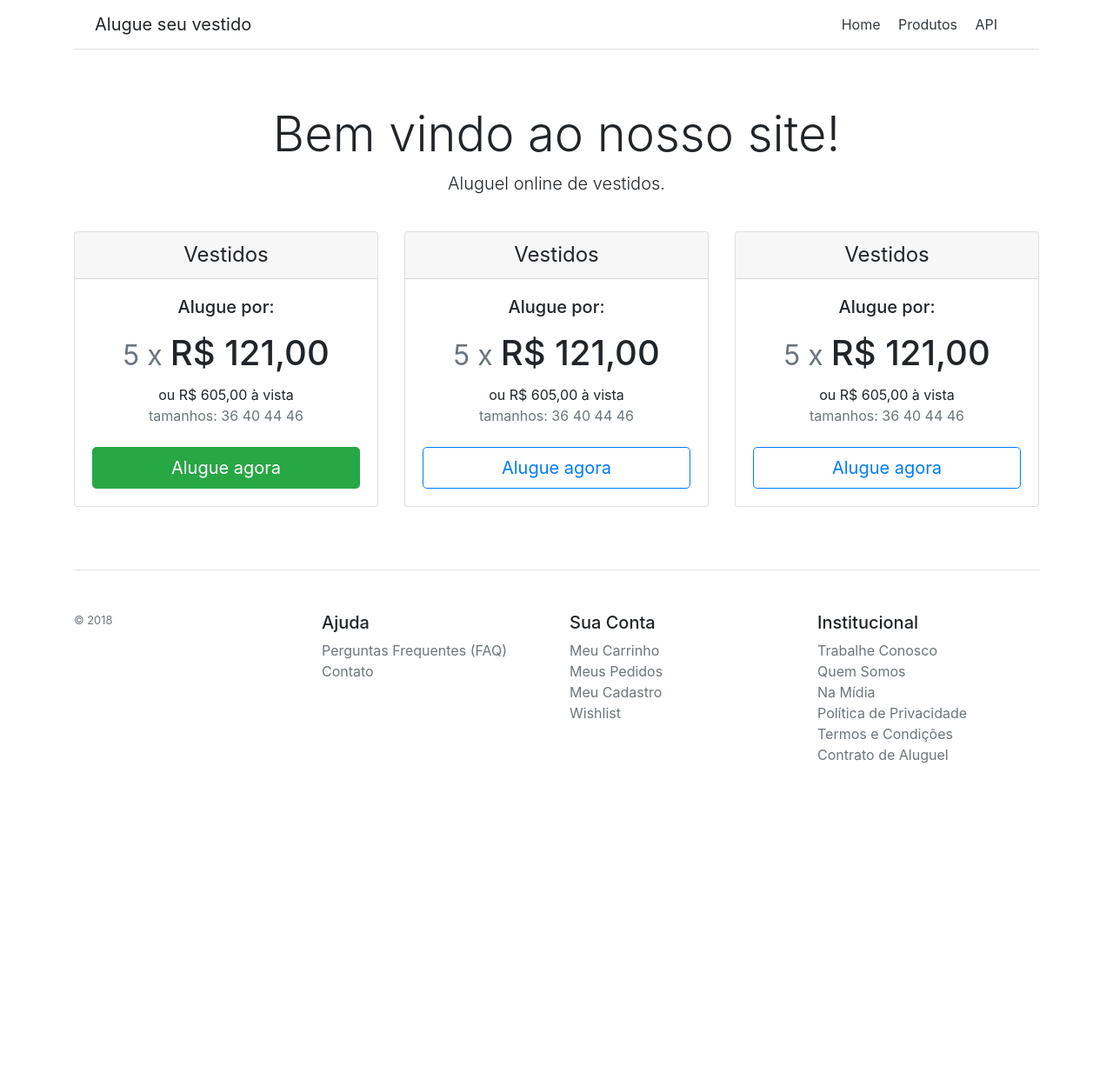
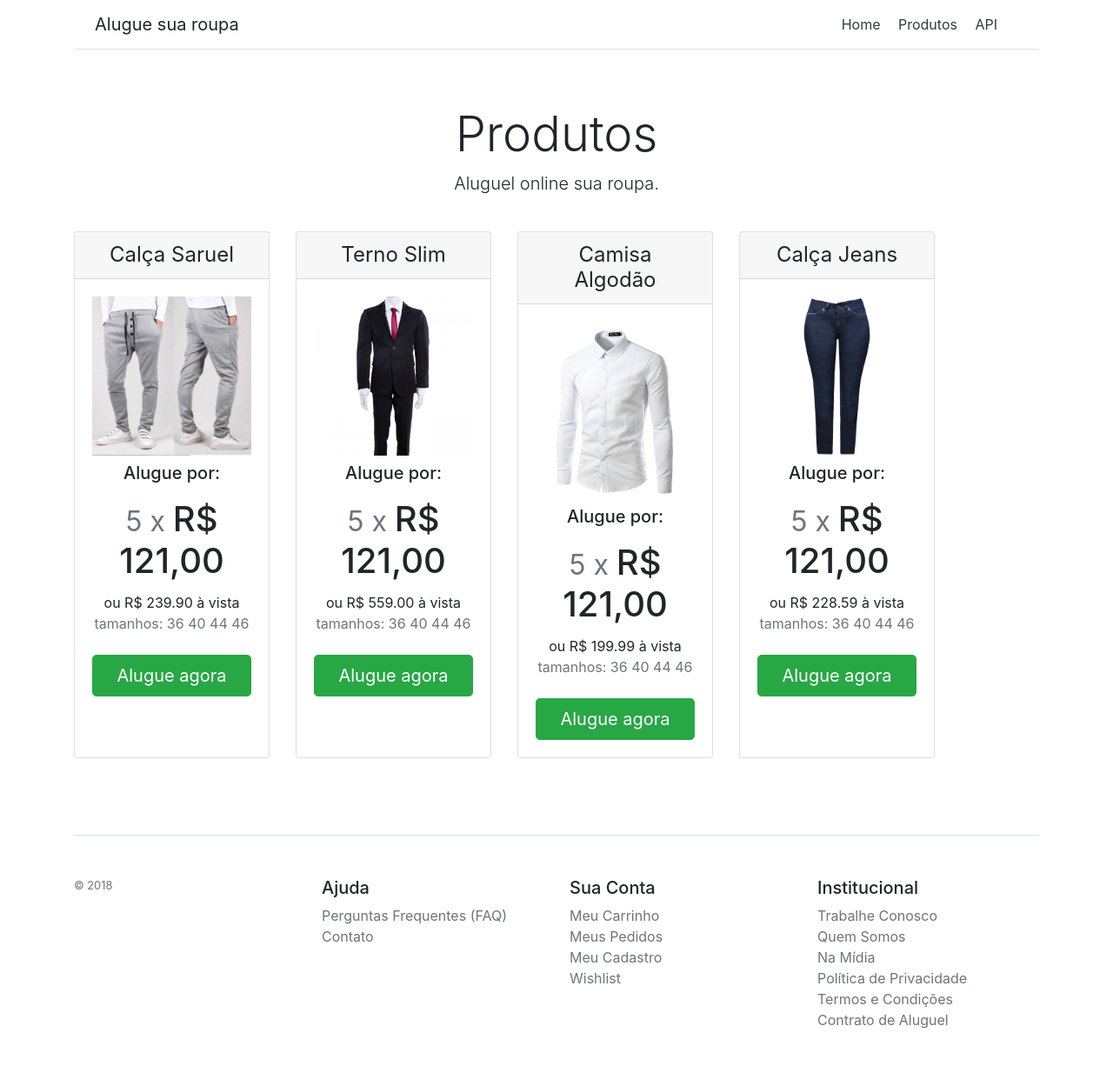
Before and after one commit to guilehm/Django-Model-API, a Django app: page /produtos/ in a window 1280 px wide. Shown: the whole page at 87% size. Before the commit the page ends 878 px from the top, so only its background shows below. Run offline with Django 3.2, Linux system fonts and the light colour scheme; data comes from the database, SQL or seed files in the repository; both versions use the stored data as it was after the commit; some libraries are stand-ins or nearby versions.

Commit message:
Products page working

```diff
--- a/core/models.py
+++ b/core/models.py
@@ -1,4 +1,12 @@
 from django.db import models
+
+
+types = (
+    ('1', 'Terno'),
+    ('2', 'Calça'),
+    ('3', 'Camisa'),
+)
+
 
 # Create your models here.
 class Product(models.Model):
@@ -6,6 +14,8 @@ class Product(models.Model):
     price       = models.DecimalField('Valor', decimal_places=2, max_digits=7)
     quantity    = models.PositiveSmallIntegerField('quantidade')
     img         = models.ImageField(upload_to='core/products')
+    type        = models.CharField(max_length=7, choices=types)
+    slug        = models.SlugField('slug', blank=True)
 
     def __str__(self):
         return self.name
--- a/core/templates/core/base.html
+++ b/core/templates/core/base.html
@@ -14,7 +14,7 @@
   <body>
     <div class="container">
       <div class="d-flex flex-column flex-md-row align-items-center p-3 px-md-4 mb-3 bg-white border-bottom box-shadow">
-        <h5 class="my-0 mr-md-auto font-weight-normal">Alugue seu vestido</h5>
+        <h5 class="my-0 mr-md-auto font-weight-normal">Alugue sua roupa</h5>
         <nav class="my-2 my-md-0 mr-md-3">
           <a class="p-2 text-dark" href="{% url 'core:index' %}">Home</a>
           <a class="p-2 text-dark" href="{% url 'core:produtos' %}">Produtos</a>
--- a/core/templates/core/index.html
+++ b/core/templates/core/index.html
@@ -5,7 +5,7 @@
 
     <div class="pricing-header px-3 py-3 pt-md-5 pb-md-4 mx-auto text-center">
       <h1 class="display-4">Bem vindo ao nosso site!</h1>
-      <p class="lead">Aluguel online de vestidos.</p>
+      <p class="lead">Aluguel online de roupas.</p>
     </div>
 
     <div class="container">
@@ -13,7 +13,7 @@
         <div class="card-deck mb-3 text-center">
           <div class="card mb-4 box-shadow">
             <div class="card-header">
-              <h4 class="my-0 font-weight-normal">Vestidos</h4>
+              <h4 class="my-0 font-weight-normal">Ternos</h4>
             </div>
             <div class="card-body">
               <span class="card-title pricing-card-title h5">Alugue por:</span>
@@ -27,7 +27,7 @@
           </div>
           <div class="card mb-4 box-shadow">
             <div class="card-header">
-              <h4 class="my-0 font-weight-normal">Vestidos</h4>
+              <h4 class="my-0 font-weight-normal">Calças</h4>
             </div>
             <div class="card-body">
               <span class="card-title pricing-card-title h5">Alugue por:</span>
@@ -41,7 +41,7 @@
           </div>
           <div class="card mb-4 box-shadow">
             <div class="card-header">
-              <h4 class="my-0 font-weight-normal">Vestidos</h4>
+              <h4 class="my-0 font-weight-normal">Camisas</h4>
             </div>
             <div class="card-body">
               <span class="card-title pricing-card-title h5">Alugue por:</span>
--- /dev/null
+++ b/core/templates/core/products.html
@@ -0,0 +1,36 @@
+{% extends 'core/base.html' %}
+
+
+{% block content %}
+
+    <div class="pricing-header px-3 py-3 pt-md-5 pb-md-4 mx-auto text-center">
+      <h1 class="display-4">Produtos</h1>
+      <p class="lead">Aluguel online sua roupa.</p>
+    </div>
+
+    <div class="container">
+      <div class="">
+        <div class="row">
+          {% for product in products %}
+        <div class="card-deck mb-3 text-center col-md-6 col-lg-3">
+          <div class="card mb-4 box-shadow">
+            <div class="card-header">
+              <h4 class="my-0 font-weight-normal">{{ product.name }}</h4>
+            </div>
+            <div class="card-body">
+              <img class="mb-2 img-fluid" src="{{ product.img.url }}" alt="{{ product.name }}" style="height:auto; max-width:100%"><br>
+              <span class="card-title pricing-card-title h5">Alugue por:</span>
+              <ul class="list-unstyled mt-3 mb-4">
+                <li><h1 class="card-title pricing-card-title"> <small class="text-muted">5 x </small>R$ 121,00</h1></li>
+                <li>ou R$ {{ product.price }} à vista</li>
+                <li class="text-muted">tamanhos: 36 40 44 46</li>
+              </ul>
+              <button type="button" class="btn btn-lg btn-block btn-success">Alugue agora</button>
+            </div>
+          </div>
+        </div>
+          {% endfor %}
+        </div>
+      </div>
+    </div>
+{% endblock %}
--- a/core/urls.py
+++ b/core/urls.py
@@ -7,7 +7,7 @@ app_name = 'core'
 
 urlpatterns = [
     path('', views.index, name='index'),
-    path('produtos/', views.index, name='produtos'),
+    path('produtos/', views.products, name='produtos'),
     path('api/', views.index, name='api'),
 ]
 
--- a/core/views.py
+++ b/core/views.py
@@ -1,5 +1,14 @@
 from django.shortcuts import render
+from .models import Product
 
 # Create your views here.
 def index(request):
     return render(request,'core/index.html')
+
+
+def products(request):
+    products = Product.objects.all()
+    context = {
+        'products' : products,
+    }
+    return render(request,'core/products.html', context)
```
Also changed, not shown: core/admin.py (+7 -1 lines), core/media/core/products/Calça_Jeans.jpg (added), core/media/core/products/Camisa_Algodão.jpg (added), core/media/core/products/Terno.jpg (added), core/media/core/products/calca-saruel.jpg (added), core/migrations/0002_product_slug.py (added), core/migrations/0003_auto_20180410_1040.py (added), db.sqlite3.
